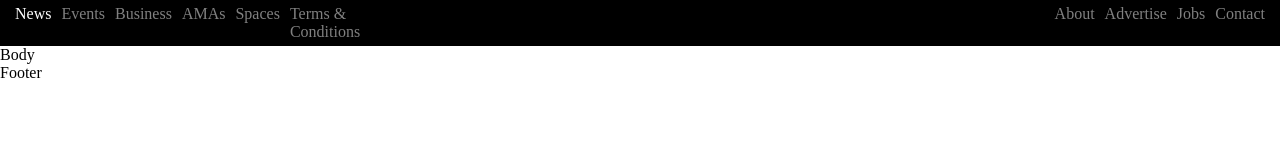
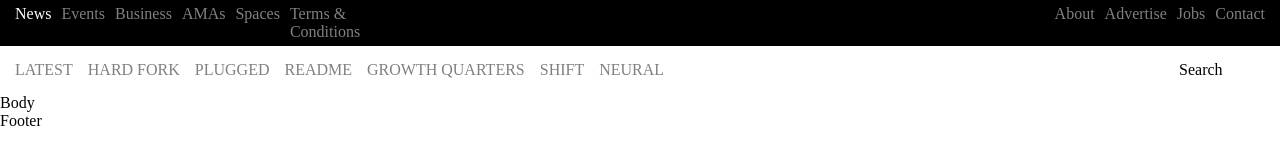
Before and after one commit to vikitaotiz/build-rd, a plain HTML site: page index.html in a window 1280 px wide. Drawn offline with Linux system fonts and the light colour scheme.

Commit message:
Add lower header section

```diff
--- a/index.html
+++ b/index.html
@@ -24,6 +24,31 @@
             <div class="header-link link-right"><a href="#">Jobs</a></div>
             <div class="header-link link-right"><a href="#">Contact</a></div>
         </div>
+
+        <div id="lower-header">
+            <!-- <div>
+                <div class="header-link-1 link-left" id="latest"><a href="#">LATEST</a></div>
+                <div class="header-link-1 link-left"><a href="#">HARD FORK</a></div>
+                <div class="header-link-1 link-left"><a href="#">PLUGGED</a></div>
+                <div class="header-link-1 link-left"><a href="#">README</a></div>
+                <div class="header-link-1 link-left"><a href="#">GROWTH QUARTERS</a></div>
+                <div class="header-link-1 link-left"><a href="#">SHIFT</a></div>
+                <div class="header-link-1 link-left"><a href="#">NEURAL</a></div>
+            </div> -->
+
+            <div class="header-link-1 link-left" id="latest"><a href="#">LATEST</a></div>
+            <div class="header-link-1 link-left"><a href="#">HARD FORK</a></div>
+            <div class="header-link-1 link-left"><a href="#">PLUGGED</a></div>
+            <div class="header-link-1 link-left"><a href="#">README</a></div>
+            <div class="header-link-1 link-left"><a href="#">GROWTH QUARTERS</a></div>
+            <div class="header-link-1 link-left"><a href="#">SHIFT</a></div>
+            <div class="header-link-1 link-left"><a href="#">NEURAL</a></div>
+
+
+            <div id="space-1"></div>
+
+            <div class="header-link-1 link-right">Search</div>
+        </div>
     </header>
     <main>
         Body
--- a/style.css
+++ b/style.css
@@ -32,3 +32,21 @@ body {
 #news a {
   color: white;
 }
+
+#lower-header {
+  display: flex;
+}
+
+#lower-header {
+  padding: 15px;
+}
+
+#lower-header a {
+  margin-right: 15px;
+  text-decoration: none;
+  color: grey;
+}
+
+#space-1 {
+  width: 40%;
+}
```
